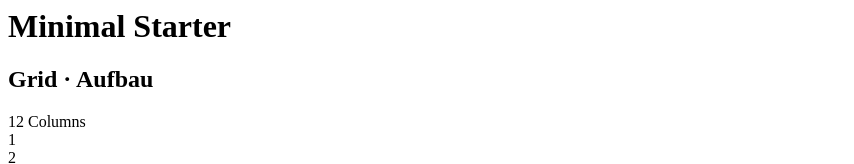
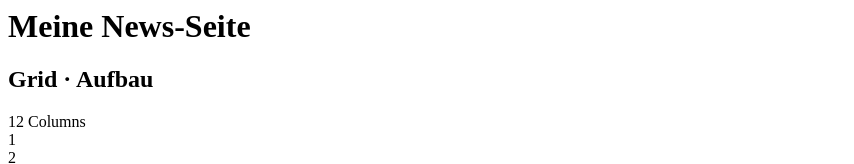
Before and after one commit to chantalhugi/sfgz_NewsPortal, a plain HTML site: page src/index.html in a window 1280 px wide. Shown: the top 164 px of the page, without its empty margins (0-854 px from the left). Drawn offline with Linux system fonts and the light colour scheme.

Commit message:
test anpassung

```diff
--- a/src/index.html
+++ b/src/index.html
@@ -7,7 +7,7 @@
   <body>
     <!-- page content start-->
     <div class="container">
-      <h1>Minimal Starter</h1>
+      <h1>Meine News-Seite</h1>
 
       <h2>Grid · Aufbau</h2>
       <div class="grid-12">
```
